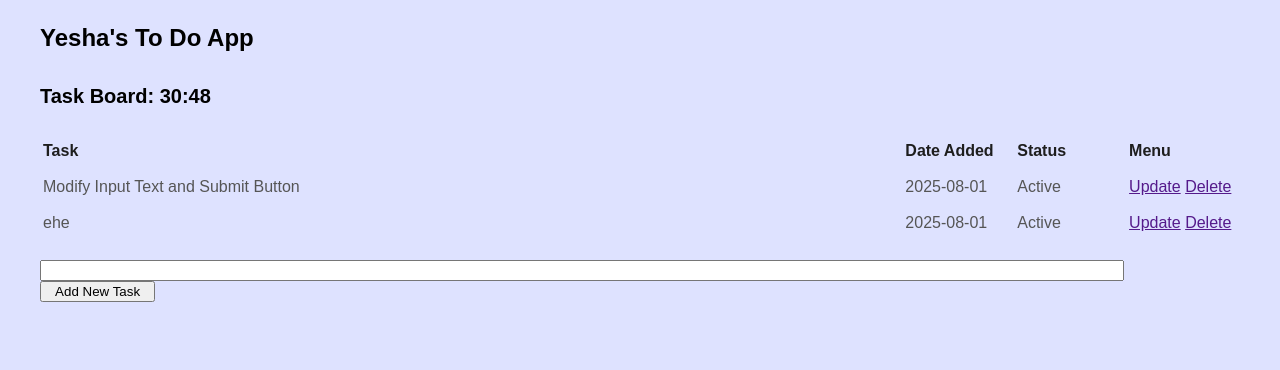
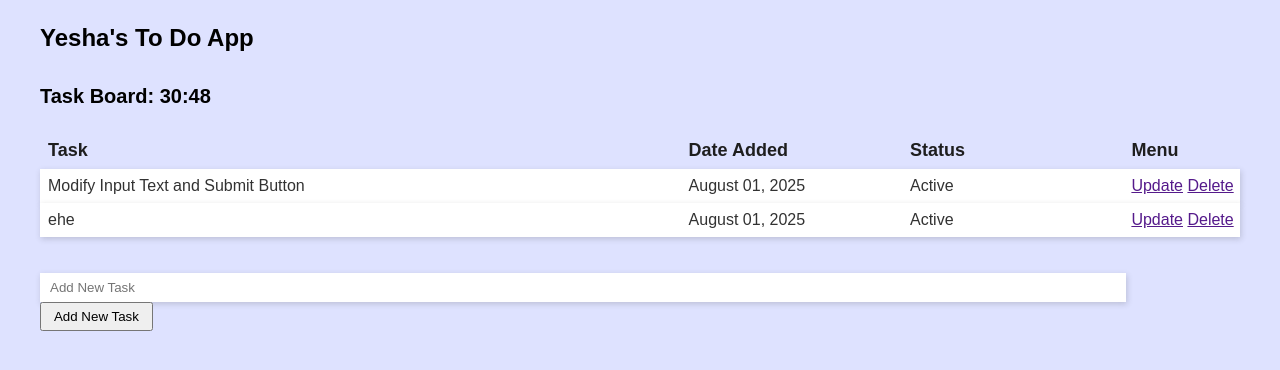
Before and after one commit to amnotysh/Task-Manager, a Flask app: page / in a window 1280 px wide. Shown: the top 370 px of the page. Run offline with Flask 3, Linux system fonts and the light colour scheme.

Commit message:
meaningful

```diff
--- a/static/css/main.css
+++ b/static/css/main.css
@@ -19,41 +19,63 @@ h2 {
 }
 
 .nt_content {
-    width: 89.7% ;
+    width: 89.5% ;
+    padding-top: 7px;
+    padding-bottom: 7px;
+    padding-left: 10px;
+    border: none;
+    box-shadow: 1px 2px 6px rgba(50, 50, 50, 0.2);
 }
+
 .nt_button {
-    width: 9.6%;
+    width: 9.4%;
+    padding-top: 5px;
+    padding-bottom: 5px;
 }
 
 table {
     width: 100%;
+    border-collapse: collapse;
 }
 
 th {
     text-align: left;
     padding-top: 1vh;
+    padding-left: 1vh;
     padding-bottom: 1vh;
     font-weight: bold;
     color: rgb(30, 30, 30);
+    font-size: 18px;
 }
 
 td {
     text-align: left;
     padding-top: 1vh;
+    padding-left: 1vh;
     padding-bottom: 1vh;
-    color: rgb(85, 85, 85);
+    color: rgb(50, 50, 50);
+    font-size: 16px;
+}
+
+th, td {
+    border: none;
+}
+
+tr.td_content {
+    background-color: white;
+    box-shadow: 1px 2px 6px rgba(50, 50, 50, 0.2);
 }
 /*Table Header*/
 table.tb_content .th_tasks{
-    width: 70vh;
+    width: 60vh;
 }
 
 table.tb_content .th_date {
-    width: 10vh;
+    width: 20vh;
 }
 
 table.tb_content .th_status {
-    width: 10vh;
+    width: 20vh;
 }
 
 table.tb_content .th_menu {
@@ -62,15 +84,15 @@ table.tb_content .th_menu {
 
 /*Table Content*/
 table.tb_content .task_content {
-    width: 80vh;
+    width: 60vh;
 }
 
 table.tb_content .date_created {
-    width: 10vh;
+    width: 20vh;
 }
 
 table.tb_content .status_content {
-    width: 10vh;
+    width: 20vh;
 }
 
 table.tb_content .menu_content {
--- a/templates/index.html
+++ b/templates/index.html
@@ -9,6 +9,7 @@
         <h1>Yesha's To Do App</h1>
         <h2>Task Board:  30:48</h2>
 
+
         <table class = "tb_content">
             <tr>
                 <th class = "th_tasks">Task</th>
@@ -17,9 +18,9 @@
                 <th class = "th_menu">Menu</th>
             </tr>
             {% for tasks in tasks %}
-            <tr>
+            <tr class = "td_content">
                 <td class = "task_content">{{ tasks.content }}</td>
-                <td class = "date_created">{{ tasks.date_created.date() }}</td>
+                <td class = "date_created">{{ tasks.date_created.strftime("%B %d, %Y ") }}</td>
                 <td class = "status_content">{{ tasks.status }}</td>
                 <td class = "menu_content">
                     <a href="">Update</a>
@@ -28,9 +29,9 @@
             </tr>
             {% endfor %}
         </table>
-        <br>
+        <br><br>
         <form action="/" method="POST">
-            <input class = "nt_content" type="text" name="content" id="content" required>
+            <input class = "nt_content" type="text" name="content" id="content" placeholder="Add New Task" required>
             <input class = "nt_button" type="submit" value="Add New Task">
         </form>
     </div>
```
Also changed, not shown: instance/test.db.
